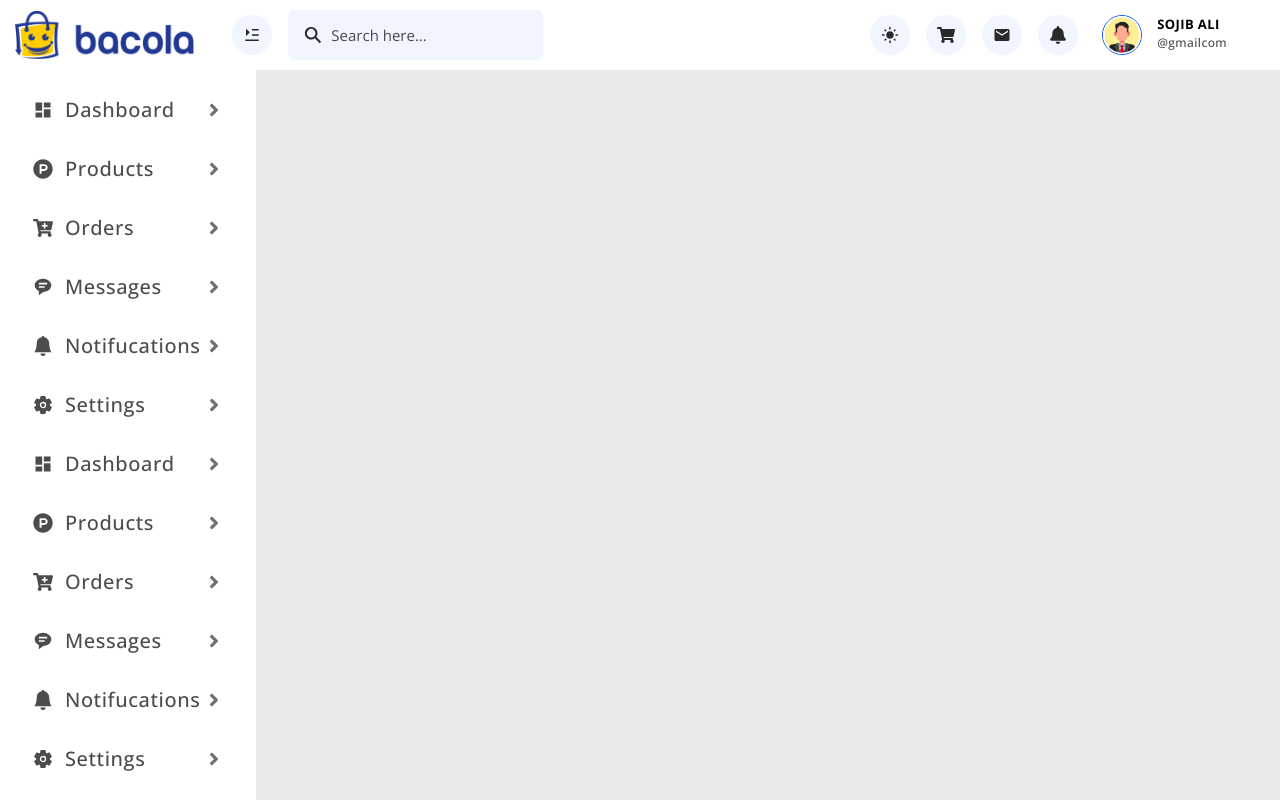
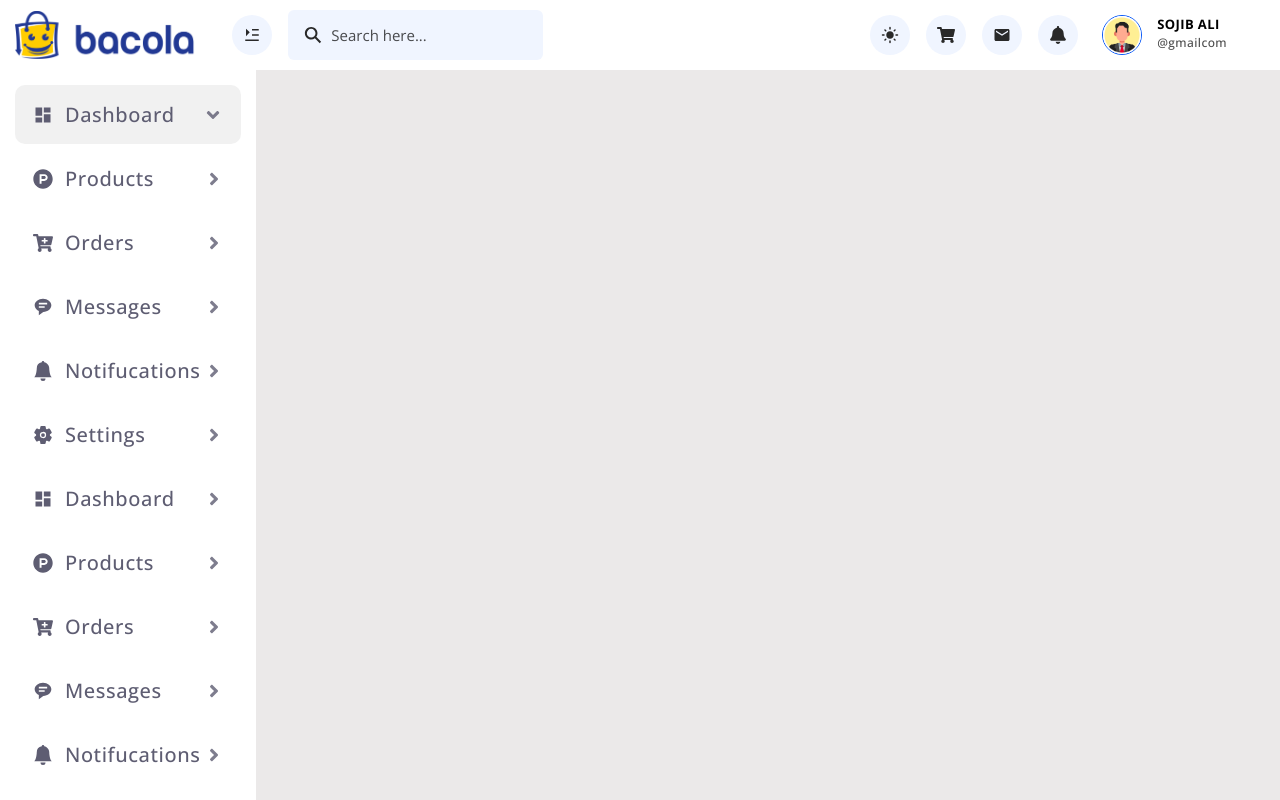
Before and after one commit to sojib-web/admin-dashboard, a React (Create React App) app: page / in a window 1280 px wide. Built offline with nearby package versions, Linux system fonts and the light colour scheme.

Commit message:
3done  commit

```diff
--- a/package.json
+++ b/package.json
@@ -16,7 +16,7 @@
     "react-dom": "^18.3.1",
     "react-icons": "^5.2.0",
     "react-router-dom": "^6.23.0",
-    "react-scripts": "5.0.1",
+    "react-scripts": "^5.0.1",
     "styled-components": "^6.1.9",
     "web-vitals": "^2.1.4"
   },
--- a/src/App.css
+++ b/src/App.css
@@ -18,9 +18,11 @@ body {
   width: 2px !important;
   height: 2px !important;
 }
+
 ::-webkit-scrollbar-thumb {
   background: #0858f7 !important;
 }
+
 ::-webkit-scrollbar-track {
   background: transparent !important;
 }
@@ -47,6 +49,7 @@ body {
 .main .sidebarWrapper .sidebar::-webkit-scrollbar-thumb {
   background: transparent !important;
 }
-.main .sidebarWrapper:hover.sidebar::-webkit-scrollbar {
+
+.main .sidebarWrapper:hover .sidebar::-webkit-scrollbar {
   background: #0858f7 !important;
 }
--- a/src/Component/Sidebar/Sidebar.css
+++ b/src/Component/Sidebar/Sidebar.css
@@ -1,4 +1,4 @@
-/* .sidebar {
+.sidebar {
   width: 20%;
   height: 100vh;
   position: fixed;
@@ -9,7 +9,7 @@
   overflow-y: scroll;
   overflow-x: hidden;
   padding-bottom: 40px;
-} */
+}
 
 .sidebar ul {
   margin-bottom: 0px;
@@ -18,9 +18,11 @@
 
 .sidebar ul li {
   list-style: none;
+  padding-top: 5px !important;
 }
+
 .sidebar ul li button {
-  color: rgba(0, 0, 0, 0.7) !important;
+  color: #5e5d72 !important;
   text-align: left;
   justify-content: left;
   border-radius: 10px !important;
@@ -34,6 +36,11 @@
 .sidebar ul li button:hover {
   background: #f1f1f1 !important;
 }
+
+.sidebar ul li button.active {
+  background: #f1f1f1 !important;
+}
+
 .sidebar ul li button .icon {
   display: flex;
   align-items: center;
@@ -42,9 +49,11 @@
   height: 25px;
   margin-right: 10px;
 }
+
 .sidebar ul li button * {
-  color: rgba(0, 0, 0, 0.7) !important;
+  color: #5e5d72 !important;
 }
+
 .sidebar ul li button .icon svg {
   font-size: 20px;
 }
@@ -56,6 +65,12 @@
   justify-content: center;
   width: 25px;
   height: 25px;
+  transition: all 0.3s ease-in-out;
+}
+
+.sidebar ul li button.active .arrow {
+
+  transform: rotate(90deg);
 }
 
 .sidebar ul li button .arrow svg {
@@ -63,3 +78,122 @@
   opacity: 0.8;
   font-size: 20px;
 }
+
+.sidebar ul li .submenu {
+  padding: 0px 50px;
+  position: relative;
+  transition: all 0.3s ease-in-out;
+  height: 0px;
+
+}
+
+.sidebar ul li .submenu::before {
+  content: '';
+  width: 1px;
+  height: 95%;
+  position: absolute;
+  top: 0px;
+  left: 27px;
+  background: rgba(0, 0, 0, 0.3);
+}
+
+.sidebar ul li .submenu li {
+  width: 100%;
+  list-style: none;
+
+}
+
+.sidebar ul li .submenu li a {
+  color: #5e5d72 !important;
+  text-decoration: none;
+  display: block;
+  padding: 6px 0px;
+  font-size: 15px;
+  font-weight: 500;
+  transition: all 0.3s;
+
+
+}
+
+.sidebar ul li .submenu li a:hover {
+  color: #0858f7 !important;
+  text-decoration: none !important;
+}
+
+.sidebar ul li .submenuWrapper {
+  transition: all 0.3s;
+  height: 0px;
+  overflow: hidden;
+}
+
+/* .sidebar ul li .submenuWrapper.colapsed {
+  height: 0px;
+} */
+
+.sidebar ul li .submenuWrapper.colapsed .submenu {
+  opacity: 0;
+}
+
+.sidebar ul li .submenuWrapper.colapse {
+  height: auto;
+  overflow: inherit;
+}
+
+.sidebar ul li .submenuWrapper.colapse .submenu {
+  opacity: 1;
+  height: auto;
+}
+
+.logOutWrapper {
+  padding: 0px 25px;
+  padding-bottom: 50px;
+
+}
+
+.logOutWrapper .logOutBox {
+  width: 100%;
+  height: 150px;
+  padding: 0px 25px;
+  background: #bed2fd;
+  border-radius: 10px;
+  margin-bottom: 20px !important;
+  display: flex;
+  align-items: center;
+  justify-content: center;
+  position: relative;
+  overflow: hidden;
+}
+
+.logOutWrapper .logOutBox::before {
+  content: '';
+  width: 80px;
+  height: 80px;
+  background: #0858f7;
+  border-radius: 100%;
+  position: absolute;
+  top: -20px;
+  right: -20px;
+  opacity: 0.5;
+}
+
+.logOutWrapper .logOutBox::after {
+  content: '';
+  width: 40px;
+  height: 40px;
+  background: #0858f7;
+  border-radius: 100%;
+  position: absolute;
+  top: 20px;
+  left: 70px;
+  opacity: 0.5;
+}
+
+.logOutWrapper .logOutBox button {
+  font-size: 14px !important;
+  font-weight: 600 !important;
+}
+
+.logOutWrapper .logOutBox button svg {
+  margin-right: 8px;
+  font-size: 17px;
+}
--- a/src/Component/Sidebar/Sidebar.js
+++ b/src/Component/Sidebar/Sidebar.js
@@ -7,13 +7,25 @@ import { FaCartPlus } from "react-icons/fa";
 import { FaProductHunt } from "react-icons/fa6";
 import { BsFillBellFill } from "react-icons/bs";
 import { IoSettings } from "react-icons/io5";
+import { Link } from "react-router-dom";
+import { useState } from "react";
+import { IoLogOutSharp } from "react-icons/io5";
 const Sidebar = () => {
+
+
+  const [activeTab, setactivetab] = useState(0);
+  const [isToggleSubmenu, setIsToggleSubmenu] = useState(false)
+  const isOpenSubmenu = (index) => {
+    setactivetab(index)
+    setIsToggleSubmenu(!isToggleSubmenu)
+  }
   return (
     <>
       <div className="sidebar">
         <ul>
           <li>
-            <Button className="w-100">
+            <Link to="/">
+              <Button className={`w-100 ${activeTab === 0 ? 'active' : ""}`} onClick={() => isOpenSubmenu(0)}>
                 <span className="icon">
                   <MdDashboard />
                 </span>
@@ -22,10 +34,12 @@ const Sidebar = () => {
                   <FaAngleRight />
                 </span>
               </Button>
+            </Link>
+
           </li>
+          <li>
 
-          <li>
-            <Button className="w-100">
+            <Button className={`w-100 ${activeTab === 1 && isToggleSubmenu === true ? 'active' : ""}`} onClick={() => isOpenSubmenu(1)}>
               <span className="icon">
                 <FaProductHunt />
               </span>
@@ -34,9 +48,178 @@ const Sidebar = () => {
                 <FaAngleRight />
               </span>
             </Button>
+            <div className={`submenuWrapper ${activeTab === 1 && isToggleSubmenu === true ? 'colapse' : 'colapsed'}`}>
+              <ul className="submenu">
+                <li><Link to="#">Product List</Link></li>
+                <li><Link to="#">Product View</Link></li>
+                <li><Link to="#">Product Upload</Link></li>
+              </ul>
+            </div>
           </li>
 
           <li>
+            <Link to="/">
+              <Button className={`w-100 ${activeTab === 2 ? 'active' : ""}`} onClick={() => isOpenSubmenu(2)}>
+                <span className="icon">
+                  <FaCartPlus />
+                </span>
+                Orders
+                <span className="arrow">
+                  <FaAngleRight />
+                </span>
+              </Button>
+
+            </Link>
+          </li>
+
+          <li>
+            <Link to="/">
+              <Button className={`w-100 ${activeTab === 3 ? 'active' : ""}`} onClick={() => isOpenSubmenu(3)}>
+                <span className="icon">
+                  <BiSolidMessageRoundedDetail />
+                </span>
+                Messages
+                <span className="arrow">
+                  <FaAngleRight />
+                </span>
+              </Button>
+            </Link>
+          </li>
+
+          <li>
+            <Link to="/">
+              <Button className={`w-100 ${activeTab === 4 ? 'active' : ""}`} onClick={() => isOpenSubmenu(4)}>
+                <span className="icon">
+                  <BsFillBellFill />
+                </span>
+                Notifucations
+                <span className="arrow">
+                  <FaAngleRight />
+                </span>
+              </Button>
+              <div className={`submenuWrapper ${activeTab === 4 && isToggleSubmenu === true ? 'colapse' : 'colapsed'}`}>
+                <ul className="submenu">
+                  <li><Link to="#">Product Listss</Link></li>
+                  <li><Link to="#">Product View</Link></li>
+                  <li><Link to="#">Product Upload</Link></li>
+                </ul>
+              </div>
+            </Link>
+          </li>
+          <li>
+            <Link to="/">
+              <Button className={`w-100 ${activeTab === 5 ? 'active' : ""}`} onClick={() => isOpenSubmenu(5)}>
+                <span className="icon">
+                  <IoSettings />
+                </span>
+                Settings
+                <span className="arrow">
+                  <FaAngleRight />
+                </span>
+              </Button>
+            </Link>
+          </li>
+
+          <li>
+            <Link to="/">
+              <Button className={`w-100 ${activeTab === 6 ? 'active' : ""}`} onClick={() => isOpenSubmenu(6)}>
+                <span className="icon">
+                  <MdDashboard />
+                </span>
+                Dashboard
+                <span className="arrow">
+                  <FaAngleRight />
+                </span>
+              </Button>
+            </Link>
+          </li>
+
+          <li>
+            <Link to="/">
+              <Button className={`w-100 ${activeTab === 7 ? 'active' : ""}`} onClick={() => isOpenSubmenu(7)} >
+                <span className="icon">
+                  <FaProductHunt />
+                </span>
+                Products
+                <span className="arrow">
+                  <FaAngleRight />
+                </span>
+              </Button>
+            </Link>
+          </li>
+
+          <li>
+            <Link to="/">
+              <Button className={`w-100 ${activeTab === 8 ? 'active' : ""}`} onClick={() => isOpenSubmenu(8)}>
+                <span className="icon">
+                  <FaCartPlus />
+                </span>
+                Orders
+                <span className="arrow">
+                  <FaAngleRight />
+                </span>
+              </Button>
+            </Link>
+          </li>
+
+          <li>
+            <Link to="/">
+              <Button className={`w-100 ${activeTab === 9 ? 'active' : ""}`} onClick={() => isOpenSubmenu(9)} >
+                <span className="icon">
+                  <BiSolidMessageRoundedDetail />
+                </span>
+                Messages
+                <span className="arrow">
+                  <FaAngleRight />
+                </span>
+              </Button>
+            </Link>
+          </li>
+
+          <li>
+            <Link to="/">
+              <Button className={`w-100 ${activeTab === 10 ? 'active' : ""}`} onClick={() => isOpenSubmenu(10)}>
+                <span className="icon">
+                  <BsFillBellFill />
+                </span>
+                Notifucations
+                <span className="arrow">
+                  <FaAngleRight />
+                </span>
+              </Button>
+            </Link>
+          </li>
+          <li>
+            <Link to="/">
+              <Button className={`w-100 ${activeTab === 11 ? 'active' : ""}`} onClick={() => isOpenSubmenu(11)} >
+                <span className="icon">
+                  <IoSettings />
+                </span>
+                Settings
+                <span className="arrow">
+                  <FaAngleRight />
+                </span>
+              </Button>
+            </Link>
+          </li>
+          <li>
+            <Link to="/">
+              <Button className={`w-100 ${activeTab === 12 ? 'active' : ""}`} onClick={() => isOpenSubmenu(12)}>
+                <span className="icon">
+                  <MdDashboard />
+                </span>
+                Dashboard
+                <span className="arrow">
+                  <FaAngleRight />
+                </span>
+              </Button>
+            </Link>
+          </li>
+
+
+
+          <li>
+            <Link to="/">
               <Button className="w-100">
                 <span className="icon">
                   <FaCartPlus />
@@ -46,9 +229,11 @@ const Sidebar = () => {
                   <FaAngleRight />
                 </span>
               </Button>
+            </Link>
           </li>
 
           <li>
+            <Link to="/">
               <Button className="w-100">
                 <span className="icon">
                   <BiSolidMessageRoundedDetail />
@@ -58,9 +243,11 @@ const Sidebar = () => {
                   <FaAngleRight />
                 </span>
               </Button>
+            </Link>
           </li>
 
           <li>
+            <Link to="/">
               <Button className="w-100">
                 <span className="icon">
                   <BsFillBellFill />
@@ -70,8 +257,10 @@ const Sidebar = () => {
                   <FaAngleRight />
                 </span>
               </Button>
+            </Link>
           </li>
           <li>
+            <Link to="/">
               <Button className="w-100">
                 <span className="icon">
                   <IoSettings />
@@ -81,149 +270,15 @@ const Sidebar = () => {
                   <FaAngleRight />
                 </span>
               </Button>
-          </li>
-
-          <li>
-            <Button className="w-100">
-              <span className="icon">
-                <MdDashboard />
-              </span>
-              Dashboard
-              <span className="arrow">
-                <FaAngleRight />
-              </span>
-            </Button>
-          </li>
-
-          <li>
-            <Button className="w-100">
-              <span className="icon">
-                <FaProductHunt />
-              </span>
-              Products
-              <span className="arrow">
-                <FaAngleRight />
-              </span>
-            </Button>
-          </li>
-
-          <li>
-            <Button className="w-100">
-              <span className="icon">
-                <FaCartPlus />
-              </span>
-              Orders
-              <span className="arrow">
-                <FaAngleRight />
-              </span>
-            </Button>
-          </li>
-
-          <li>
-            <Button className="w-100">
-              <span className="icon">
-                <BiSolidMessageRoundedDetail />
-              </span>
-              Messages
-              <span className="arrow">
-                <FaAngleRight />
-              </span>
-            </Button>
-          </li>
-
-          <li>
-            <Button className="w-100">
-              <span className="icon">
-                <BsFillBellFill />
-              </span>
-              Notifucations
-              <span className="arrow">
-                <FaAngleRight />
-              </span>
-            </Button>
-          </li>
-          <li>
-            <Button className="w-100">
-              <span className="icon">
-                <IoSettings />
-              </span>
-              Settings
-              <span className="arrow">
-                <FaAngleRight />
-              </span>
-            </Button>
-          </li>
-          <li>
-            <Button className="w-100">
-              <span className="icon">
-                <MdDashboard />
-              </span>
-              Dashboard
-              <span className="arrow">
-                <FaAngleRight />
-              </span>
-            </Button>
-          </li>
-
-          <li>
-            <Button className="w-100">
-              <span className="icon">
-                <FaProductHunt />
-              </span>
-              Products
-              <span className="arrow">
-                <FaAngleRight />
-              </span>
-            </Button>
-          </li>
-
-          <li>
-            <Button className="w-100">
-              <span className="icon">
-                <FaCartPlus />
-              </span>
-              Orders
-              <span className="arrow">
-                <FaAngleRight />
-              </span>
-            </Button>
-          </li>
-
-          <li>
-            <Button className="w-100">
-              <span className="icon">
-                <BiSolidMessageRoundedDetail />
-              </span>
-              Messages
-              <span className="arrow">
-                <FaAngleRight />
-              </span>
-            </Button>
-          </li>
-
-          <li>
-            <Button className="w-100">
-              <span className="icon">
-                <BsFillBellFill />
-              </span>
-              Notifucations
-              <span className="arrow">
-                <FaAngleRight />
-              </span>
-            </Button>
-          </li>
-          <li>
-            <Button className="w-100">
-              <span className="icon">
-                <IoSettings />
-              </span>
-              Settings
-              <span className="arrow">
-                <FaAngleRight />
-              </span>
-            </Button>
+            </Link>
           </li>
         </ul>
+        <div className="logOutWrapper">
+          <div className="logOutBox">
+            <Button variant="contained"><IoLogOutSharp />Logout</Button>
+          </div>
+        </div>
+
       </div>
     </>
   );
```
Also changed, not shown: 1 other file (tests, documents, lock files or other folders). Lines whose indentation alone changed are shown as unchanged.
